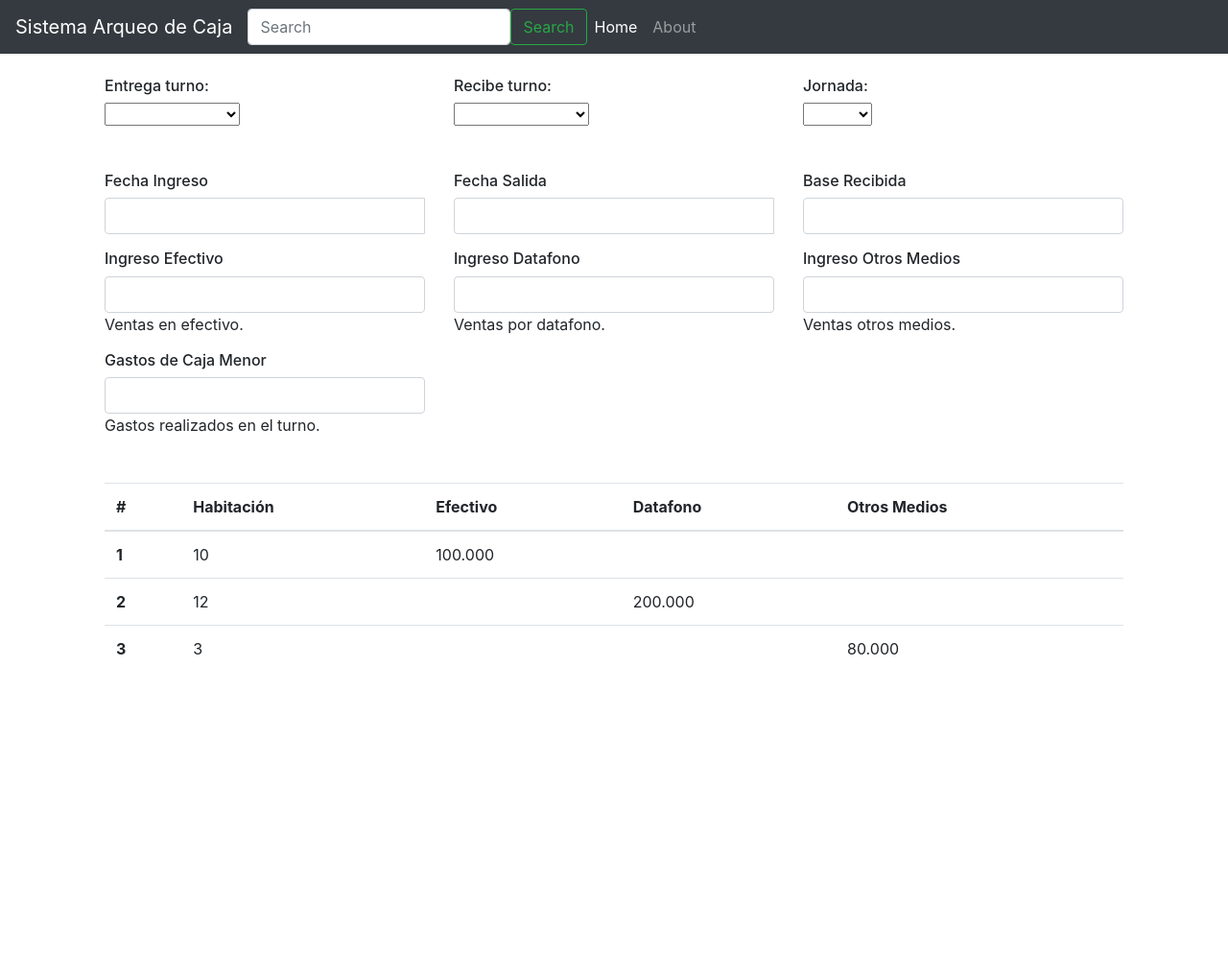
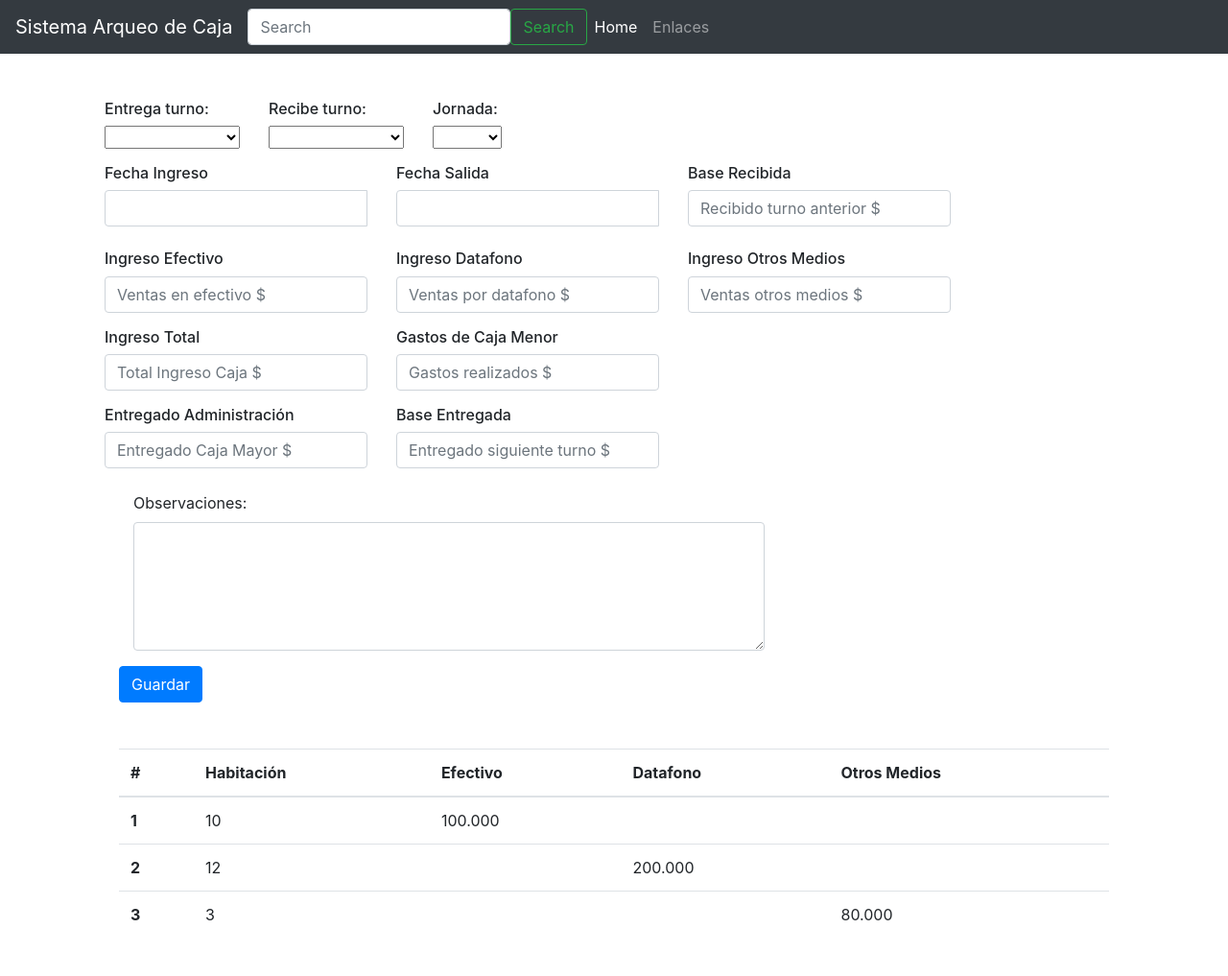
Before and after one commit to aagude18/SATH-Sistema-Arqueo-Turnos-Hotel-, a Flask app: page / in a window 1280 px wide. Shown: the whole page at 96% size. Before the commit the page ends 682 px from the top, so only its background shows below. Run offline with Flask 2, Linux system fonts and the light colour scheme; some libraries are stand-ins or nearby versions.

Commit message:
Se adicionan enlaces y reorganizan nuevos campos como el de observaciones y se crea el formulario

```diff
--- a/index.py
+++ b/index.py
@@ -3,22 +3,22 @@ from flask import Flask, render_template # Render Template es para redireccionar
 app = Flask(__name__) # Inicia flask y lo almacena en una variable
 
 # Creating simple Routes
-@app.route('/test')
-def test():
-    return "Home Page"
+#@app.route('/test')
+#def test():
+#    return "Home Page"
 
-@app.route('/test/about/')
-def about_test():
-    return "About Page"
+#@app.route('/test/about/')
+#def about_test():
+#    return "About Page"
 
 # Routes to Render Something
 @app.route('/')
 def home():
     return render_template("home.html")
 
-@app.route('/about', strict_slashes=False)
-def about():
-    return render_template("about.html")
+@app.route('/enlaces', strict_slashes=False)
+def enlaces():
+    return render_template("enlaces.html")
 
 # Make sure this we are executing this file
 if __name__ == '__main__':
--- a/templates/home.html
+++ b/templates/home.html
@@ -1,30 +1,30 @@
 {% extends "layout.html" %}
 
 {% block content %}
-
+<form>
   <div class="container">
     <div class="row">
-    <div class="col-lg-4">
+      <div class="col-auto mt-4">
         <h6>Entrega turno:</h6>
-      <select class="form-select" aria-label="Default select example">
+        <select class="form-select" aria-label="Default select example" required>
           <option selected></option>
           <option value="1">Betty Berta</option>
           <option value="2">Leisby Marrugo</option>
           <option value="3">Sindry Umaña</option>
         </select>
       </div>
-    <div class="col-lg-4">
+      <div class="col-auto mt-4">
         <h6>Recibe turno:</h6>
-      <select class="form-select" aria-label="Default select example">
+        <select class="form-select" aria-label="Default select example" required>
           <option selected></option>
           <option value="1">Betty Berta</option>
           <option value="2">Leisby Marrugo</option>
           <option value="3">Sindry Umaña</option>
         </select>
       </div>
-    <div class="col-lg-4" >
+      <div class="col-auto mt-4" >
         <h6>Jornada:</h6>
-      <select class="form-select" aria-label="Default select example">
+        <select class="form-select" aria-label="Default select example" required>
           <option selected></option>
           <option value="1">Día</option>
           <option value="2">Tarde</option>
@@ -33,59 +33,79 @@
       </div>
     </div>
   </div>
-
   <div class="container">
     <div class="row">
-    <div class="col-lg-4 mt-5">
+      <div class="col-auto mt-3">
         <h6>Fecha Ingreso</h6>
         <div class="input-group date">
-        <input type="text" class="form-control" id="fecha_ingreso">
+          <input type="text" class="form-control" id="fecha_ingreso" required>
           <span class="input-group-addon"><i class="glyphicon glyphicon-th"></i></span>
         </div>
       </div>
-    <div class="col-lg-4 mt-5">
+      <div class="col-auto mt-3">
         <h6>Fecha Salida</h6>
         <div class="input-group date">
-        <input type="text" class="form-control" id="fecha_salida">
+          <input type="text" class="form-control" id="fecha_salida" required>
           <span class="input-group-addon"><i class="glyphicon glyphicon-th"></i></span>
         </div>
       </div>
-    <div class="col-lg-4 mt-5">
+      <div class="col-auto mt-3">
         <h6>Base Recibida</h6>
-      <input type="base" class="form-control" id="baseRecibida" aria-describedby="baseHelp">
+        <input type="baseIn" class="form-control" id="baseRecibida" aria-describedby="baseInHelp" placeholder="Recibido turno anterior $" required>
       </div>
     </div>
   </div>
-
-<div class="container mt-3">
+  <div class="container mt-4">
     <div class="row">
-    <div class="col-lg-4">
+      <div class="col-auto">
         <h6>Ingreso Efectivo</h6>
-      <input type="efectvo" class="form-control" id="ingresoEfectivo" aria-describedby="efectivoHelp">
-      <div id="efectivoHelp" class="display-6">Ventas en efectivo.</div>
+        <input type="efectvo" class="form-control" id="ingresoEfectivo" aria-describedby="efectivoHelp" placeholder="Ventas en efectivo $" required>
       </div>
-    <div class="col-lg-4">
+      <div class="col-auto">
         <h6>Ingreso Datafono</h6>
-      <input type="datafono" class="form-control" id="ingresoDatafono" aria-describedby="datafonoHelp">
-      <div id="datafonoHelp" class="display-6">Ventas por datafono.</div>
+        <input type="datafono" class="form-control" id="ingresoDatafono" aria-describedby="datafonoHelp" placeholder="Ventas por datafono $" required>
       </div>
-    <div class="col-lg-4" >
+      <div class="col-auto" >
         <h6>Ingreso Otros Medios</h6>
-      <input type="otros" class="form-control" id="ingresoOtros" aria-describedby="otrosHelp">
-      <div id="otrosHelp" class="display-6">Ventas otros medios.</div>
+        <input type="otros" class="form-control" id="ingresoOtros" aria-describedby="otrosHelp" placeholder="Ventas otros medios $" required>
       </div>
     </div>
   </div>
-
   <div class="container mt-3">
     <div class="row">
-    <div class="col-lg-4">
+      <div class="col-auto">
+        <h6>Ingreso Total </h6>
+        <input type="totalIngreso" class="form-control" id="totalIngresosCaja" aria-describedby="totalHelp" placeholder="Total Ingreso Caja $" required>
+      </div>
+      <div class="col-auto">
         <h6>Gastos de Caja Menor </h6>
-    <input type="gastos" class="form-control" id="gastosCaja" aria-describedby="gastosHelp">
-    <div id="gastosHelp" class="display-6">Gastos realizados en el turno.</div>
+        <input type="gastos" class="form-control" id="gastosCaja" aria-describedby="gastosHelp" placeholder="Gastos realizados $" required>
       </div>
     </div>
   </div>
+  <div class="container mt-3">
+    <div class="row">
+      <div class="col-auto">
+        <h6>Entregado Administración </h6>
+        <input type="admin" class="form-control" id="adminCaja" aria-describedby="adminHelp" placeholder="Entregado Caja Mayor $" required>
+      </div>
+      <div class="col-auto">
+        <h6>Base Entregada</h6>
+        <input type="baseOut" class="form-control" id="baseEntregada" aria-describedby="baseOutHelp" placeholder="Entregado siguiente turno $" required>
+      </div>
+    </div>
+  <div class="container mt-4">
+    <div class="col-lg-8">
+      <div class="form-group">
+        <label for="comment">Observaciones:</label>
+        <textarea class="form-control" rows="5" id="comment"></textarea>
+      </div>
+    </div>
+  </div>
+  <div class="col-auto">
+    <button type="submit" class="btn btn-primary">Guardar</button>
+  </div>
+</form>
 <div class="container mt-5">
   <table class="table">
     <thead>
@@ -121,10 +141,7 @@
       </tr>
     </tbody>
   </table>
-
 </div>
-
-
 <!-- JavaScript de Bootstrap y jQuery -->
 <script src="https://code.jquery.com/jquery-3.6.0.min.js"></script>
 <script src="https://cdn.jsdelivr.net/npm/bootstrap@5.3.0-alpha1/dist/js/bootstrap.bundle.min.js"></script>
--- a/templates/layout.html
+++ b/templates/layout.html
@@ -26,7 +26,7 @@
             <a class="nav-link" href="{{ url_for('home') }}">Home</a>
           </li>
           <li class="nav-item">
-            <a class="nav-link" href="{{ url_for('about') }}">About</a>
+            <a class="nav-link" href="{{ url_for('enlaces') }}">Enlaces</a>
           </li>
         </ul>
       </div>
```
Also changed, not shown: templates/about.html (deleted, +0 -8 lines), templates/enlaces.html (added, +19 -0 lines), CursoHTML_CSS/index.html (added). Lines whose indentation alone changed are shown as unchanged.
